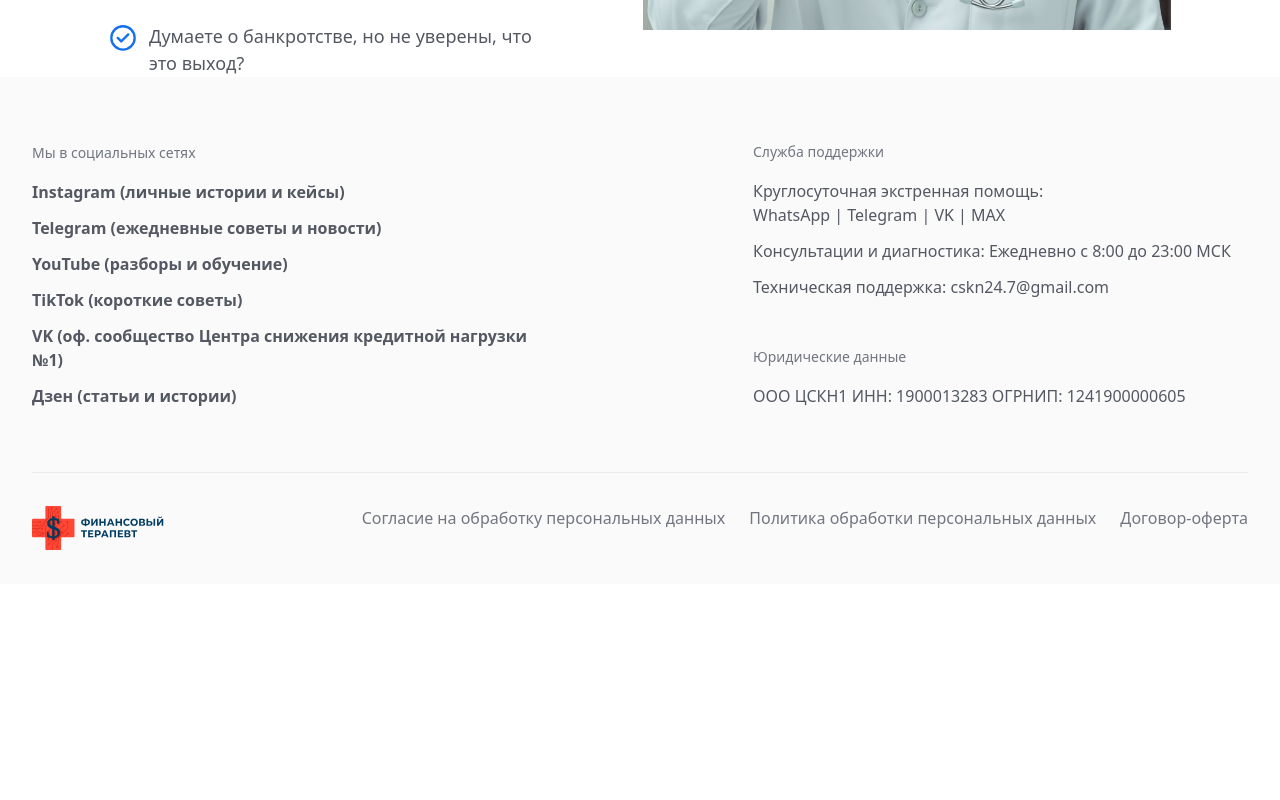
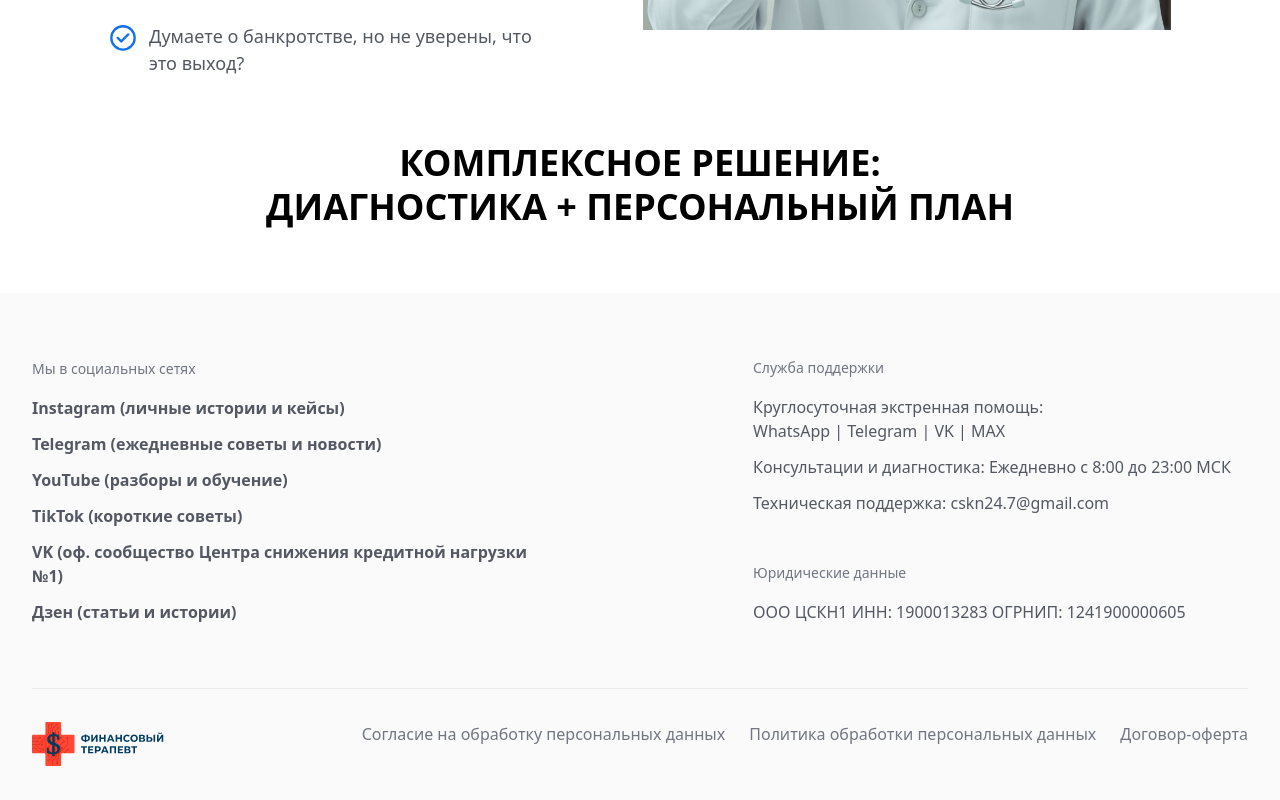
Before and after one commit to TolykbaevIlyas/financyTherapy, a React (Vite) app: page / in a window 1280 px wide. Shown: the part 1003-1803 px from the top of the page. Before the commit the page ends 1587 px from the top, so only its background shows below. Built offline with nearby package versions, Linux system fonts and the light colour scheme.

Commit message:
fix: fix hero block

```diff
--- a/src/widgets/Hero/ui/Hero.tsx
+++ b/src/widgets/Hero/ui/Hero.tsx
@@ -30,6 +30,9 @@ const Hero = () => {
                     </div>
                     <img className='max-w-[528px] w-full h-[512px]' src='/assets/images/Hero.svg'/>
                 </div>
+                <div className='m-auto max-w-[768px] w-full mb-[64px]'>
+                    <h3 className='text-[36px] font-[600] leading-[122%]'>КОМПЛЕКСНОЕ РЕШЕНИЕ: <br/> ДИАГНОСТИКА + ПЕРСОНАЛЬНЫЙ ПЛАН</h3>
+                </div>
             </div>
         </ContainerWrapper>
 
```
